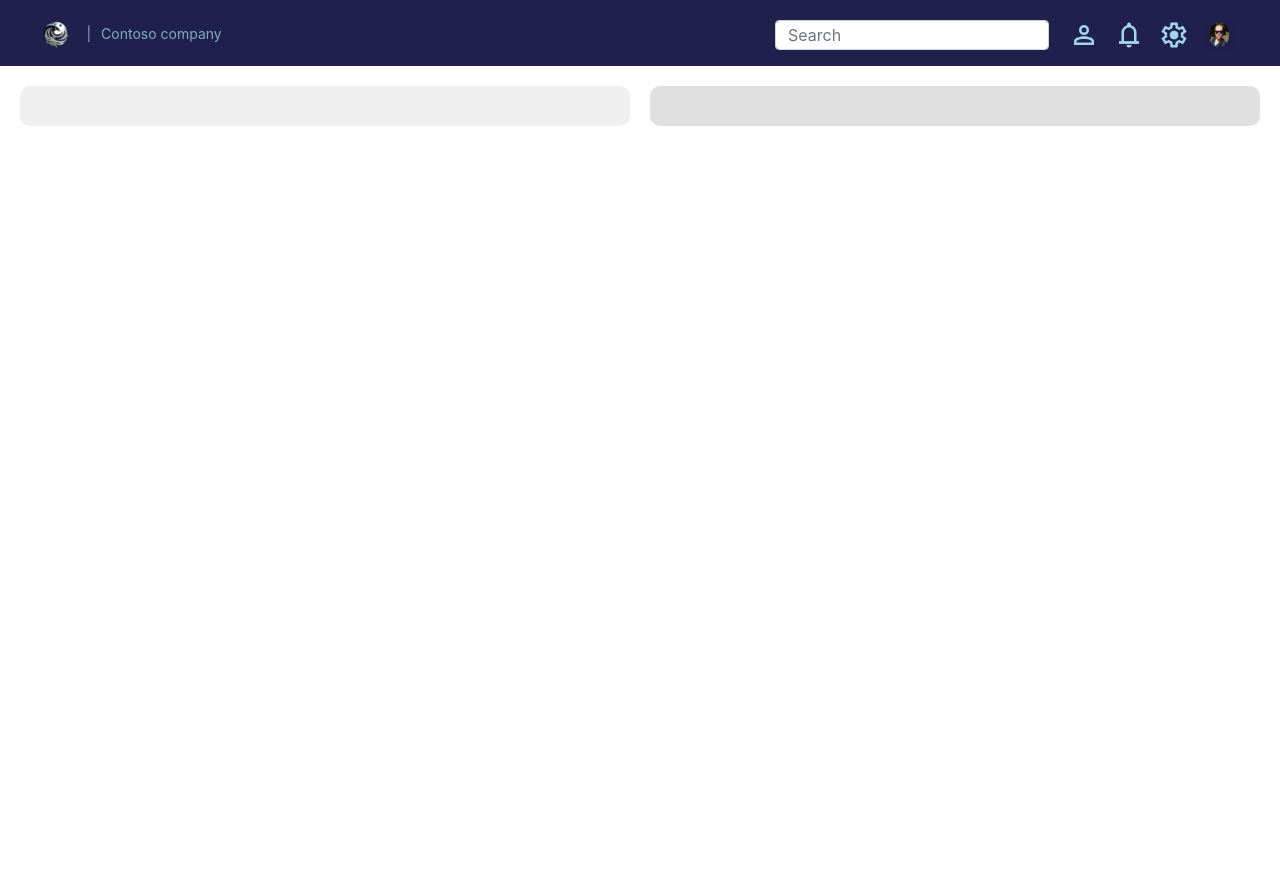
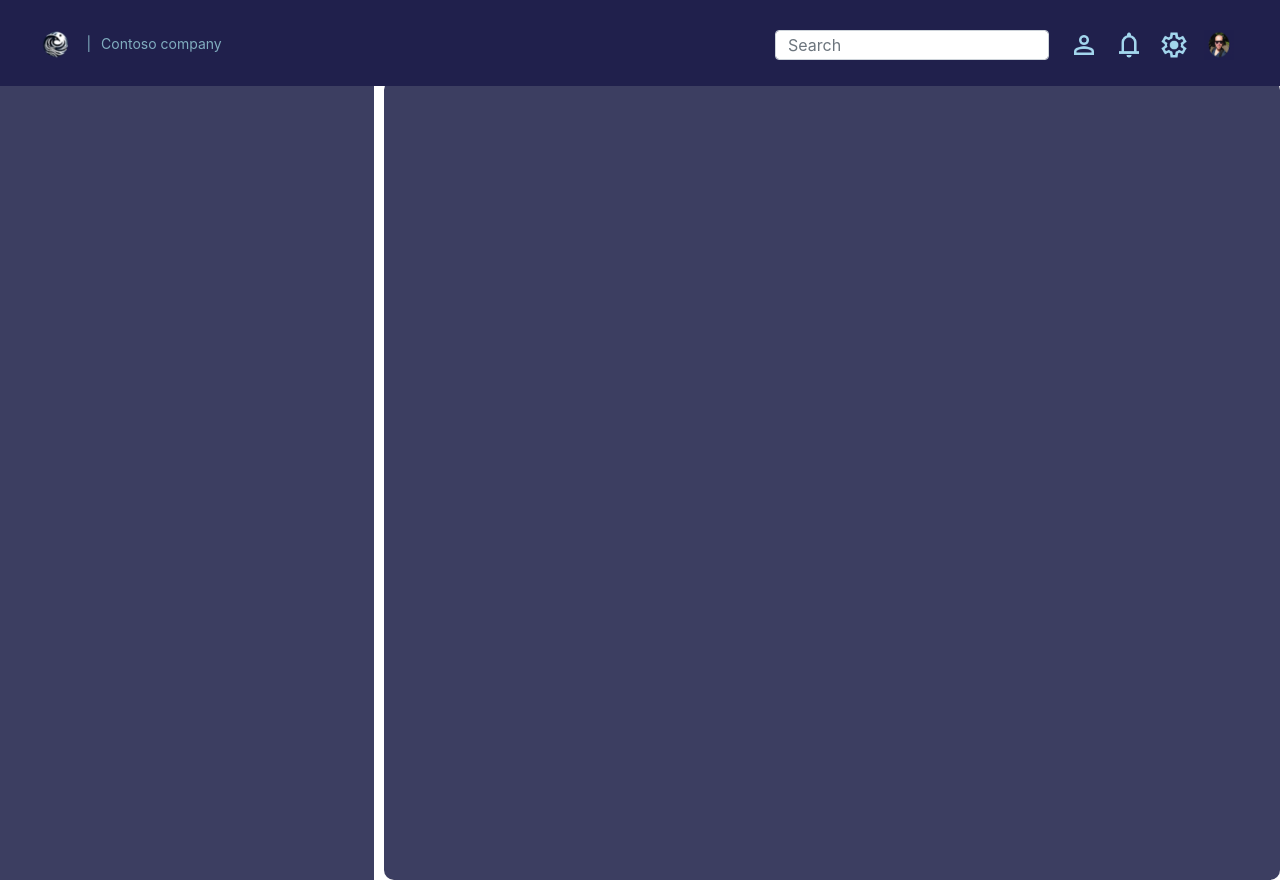
Before and after one commit to RobertoFeresin/CONTOSO, a plain HTML site: page index.html in a window 1280 px wide. Before the commit the page ends 800 px from the top, so only its background shows below. Drawn offline with Linux system fonts and the light colour scheme.

Commit message:
Commit divs para main.

```diff
--- a/style.css
+++ b/style.css
@@ -4,6 +4,16 @@ html, body {
     width: 100%;
     height: 100%;
     box-sizing: border-box;
+}
+
+header {
+    position: fixed;
+    top: 0;
+    left: 0;
+    width: 100%;
+    z-index: 1000;
+    background-color: #20204c;
+    padding: 10px 0;
 }
 
 .navbar-custom {
@@ -24,7 +34,6 @@ html, body {
     color: #80adbf;
 }
 
-
 .d-flex input {
     margin-top: 0.3rem;
     height: 30px;
@@ -43,20 +52,20 @@ html, body {
     grid-template-columns: 1fr 1fr;
     grid-gap: 20px;
     padding: 20px;
+    margin-top: 80px; /* Aumente o valor para dar mais espaço se necessário */
 }
 
 #grid-esquerda {
     background-color: #f0f0f0;
     padding: 20px;
-    border-radius: 10px;
 }
 
 #grid-direita {
     background-color: #e0e0e0;
     padding: 20px;
     border-radius: 10px;
+    margin-bottom: 10px;
 }
-
 
 @media (max-width: 768px) {
     .d-flex img {
@@ -75,14 +84,12 @@ html, body {
         display: block;
     }
 
-
     .navbar-toggler.collapsed + .navbar-collapse {
         display: block;
     }
 }
 
 @media (min-width: 769px) {
-
     .d-flex img {
         display: inline-block;
     }
@@ -95,3 +102,30 @@ html, body {
         display: none;
     }
 }
+
+#grid-central {
+    display: grid;
+    grid-template-columns: 30% 70%;
+    gap: 0;
+    padding: 0;
+    margin-top: 80px; /* Ajuste para garantir que o conteúdo não fique oculto pelo header */
+    width: 100%;
+    height: 100vh;
+}
+
+#grid-esquerda {
+    background-color: #3c3e61;
+    padding: 20px;
+    margin: 0;
+    margin-right: 10px;
+    height: 100%;
+}
+
+#grid-direita {
+    background-color: #3c3e61;
+    padding: 20px;
+    border-radius: 10px;
+    margin: 0;
+    margin-bottom: 10px;
+    height: 100%;
+}
```
Also changed, not shown: index.html (+2 -0 lines).
